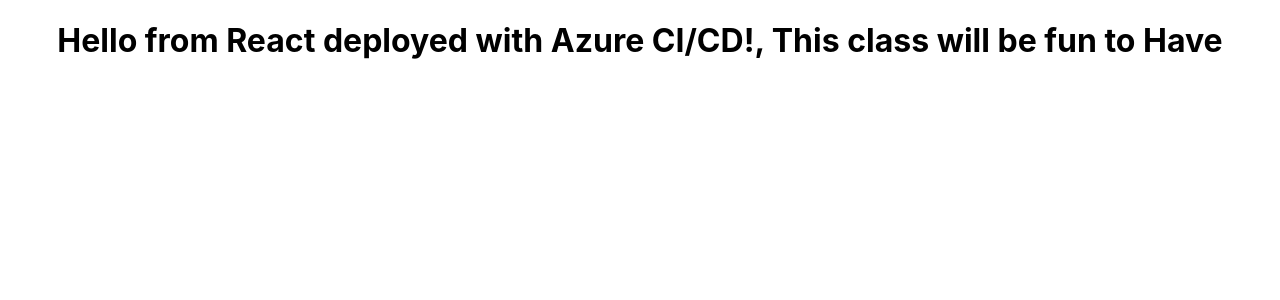
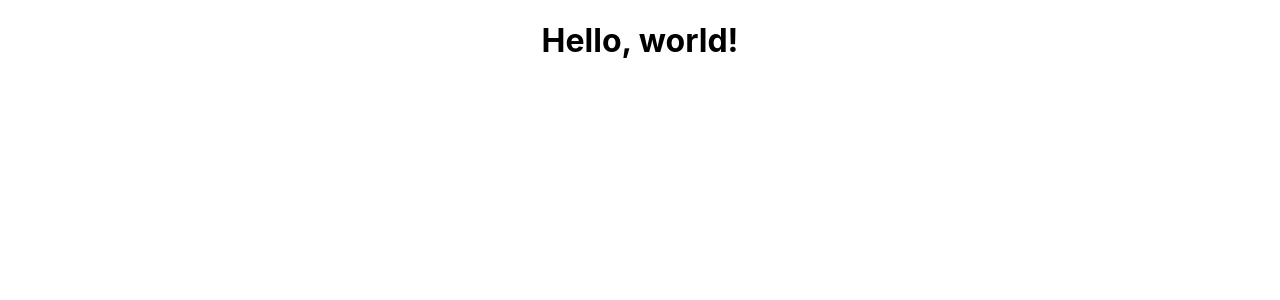
Before and after one commit to drjii/nodejs-azure-app, a React (Create React App) app: page / in a window 1280 px wide. Shown: the top 300 px of the page. Built offline with nearby package versions, Linux system fonts and the light colour scheme.

Commit message:
Add manual GitHub Actions workflow

```diff
--- a/src/App.js
+++ b/src/App.js
@@ -1,10 +1,10 @@
-import logo from './logo.svg';
+// Removed: import logo from './logo.svg';
 import './App.css';
 
 function App() {
   return (
     <div className="App">
-      <h1>Hello from React deployed with Azure CI/CD!, This class will be fun to Have</h1>
+      <h1>Hello, world!</h1>
     </div>
   );
 }
```
